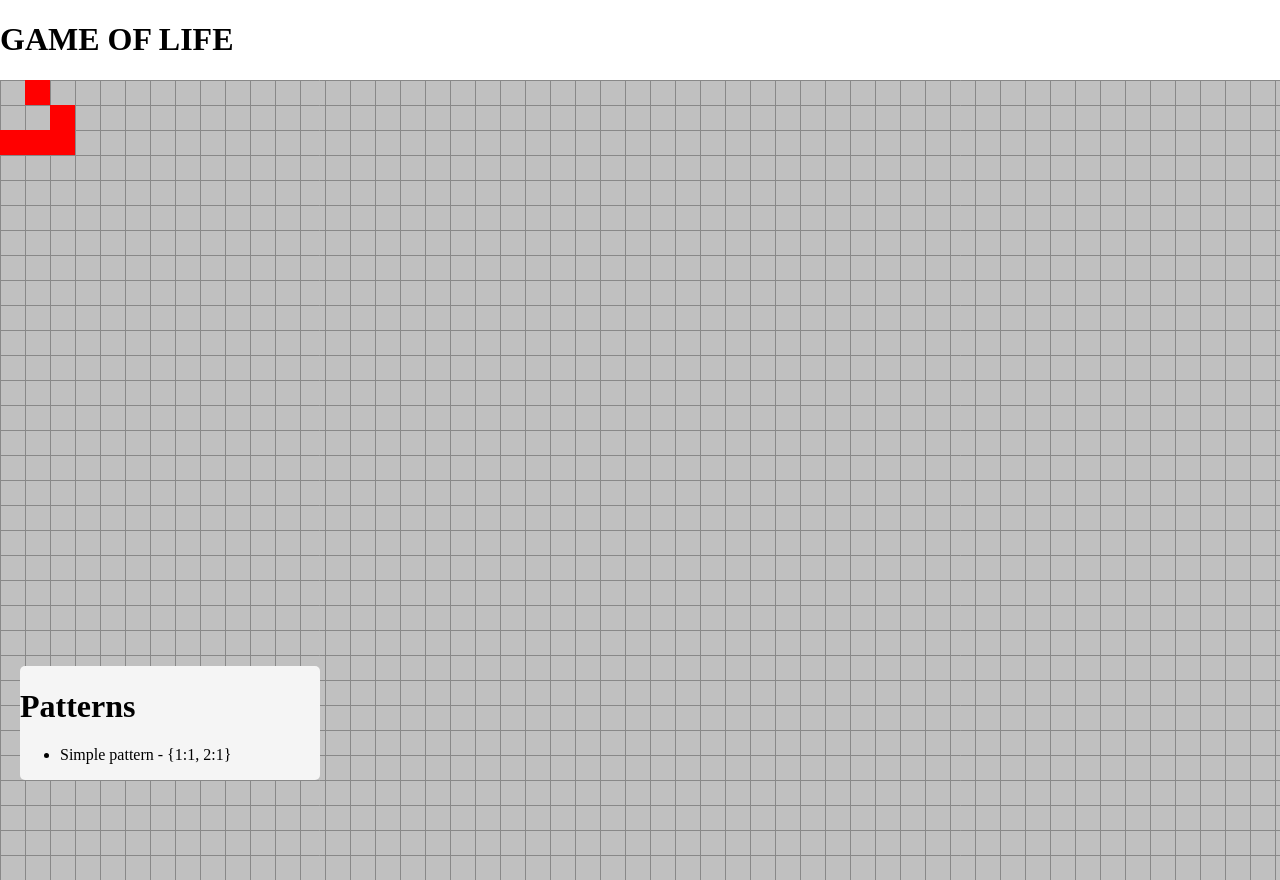
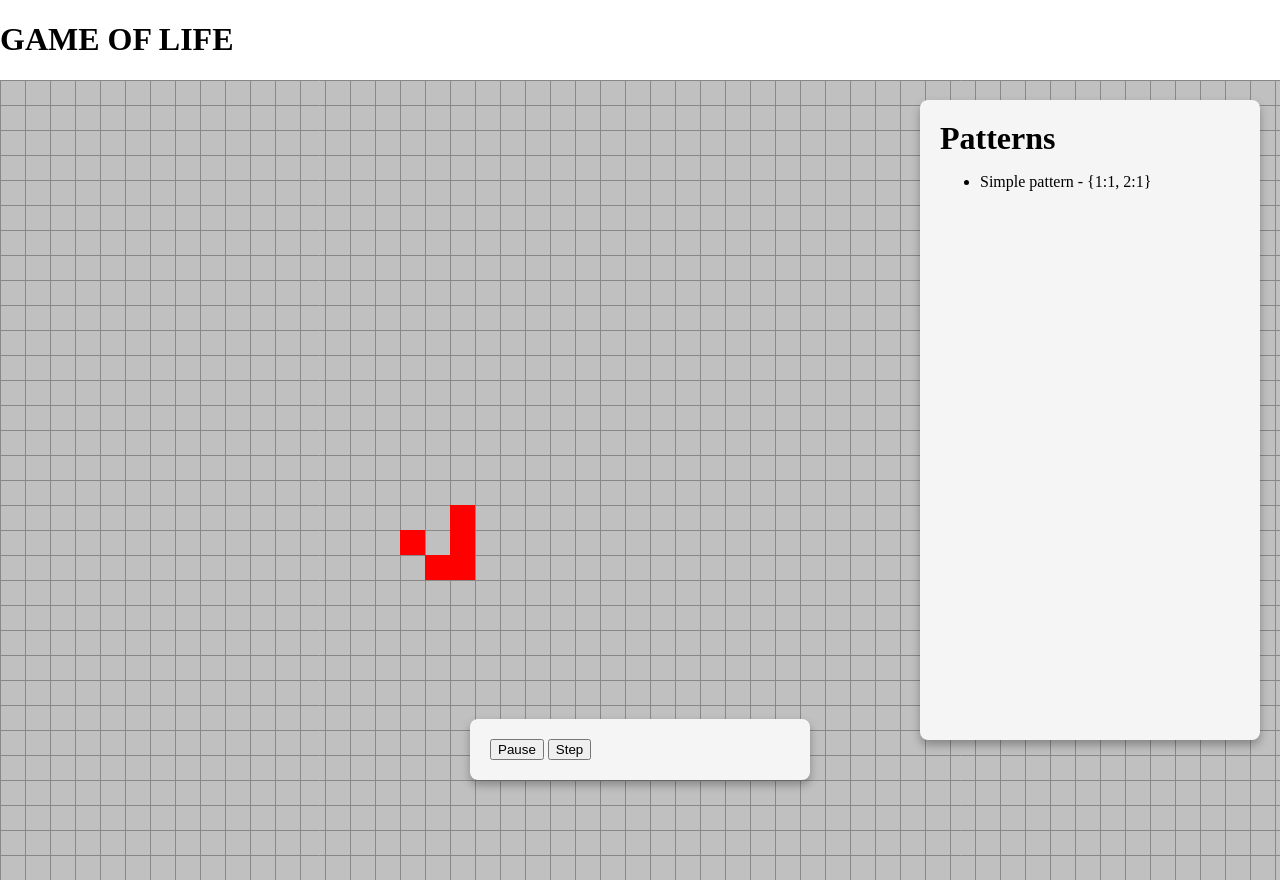
Before and after one commit to BenningtonCS/bennington-game-of-life, a Django app: page / in a window 1280 px wide. Run offline with Django 3.2, Linux system fonts and the light colour scheme; data comes from the database, SQL or seed files in the repository.

Commit message:
Added play, pause and step buttons plus functionalities

```diff
--- a/simulation/static/simulation/css/base.css
+++ b/simulation/static/simulation/css/base.css
@@ -13,12 +13,25 @@ canvas {
 
 }
 
-.pattern-div {
+.pattern-div, .play-pause-div {
     position: absolute;
     z-index: 2;
     background: whitesmoke;
+    padding: 20px;
+    border-radius: 8px;
+    box-shadow: 0px 5px 10px rgba(0, 0, 0, 0.3);
+}
+
+.pattern-div {
+    right: 20px;
+    top: 100px;
+    min-width: 300px;
+    min-height: 600px;
+}
+
+.play-pause-div {
+    left: 50%;
+    transform: translateX(-50%);
     bottom: 20px;
-    left: 20px;
     min-width: 300px;
-    border-radius: 5px;
 }
--- a/simulation/static/simulation/js/base.js
+++ b/simulation/static/simulation/js/base.js
@@ -36,7 +36,7 @@ function draw() {
     });
 
     // update state
-    // state = nextState(state);
+    state = nextState(state);
 }
 
 
@@ -72,6 +72,25 @@ canvas.addEventListener("mousemove", e => {
 });
 
 // loop on page load
-//let intervalID = setInterval(draw, 100);
-//clearInterval(intervalID);
+const pause_btn = document.getElementById('pause-button');
+const play_btn = document.getElementById('play-button');
+const step_btn = document.getElementById('step-button');
+play_btn.style.display = 'none';
+let intervalID = setInterval(draw, 100);
+
+function playGame() {
+    intervalID = setInterval(draw, 100);
+    pause_btn.style.display = 'inline';
+    play_btn.style.display = 'none';
+}
+
+function pauseGame() {
+    clearInterval(intervalID);
+    pause_btn.style.display = 'none';
+    play_btn.style.display = 'inline';
+}
+
+play_btn.addEventListener("click", playGame);
+pause_btn.addEventListener("click", pauseGame);
+step_btn.addEventListener("click", draw);
 draw();
--- a/templates/simulation/index.html
+++ b/templates/simulation/index.html
@@ -11,7 +11,7 @@
 	<h1>GAME OF LIFE</h1>
 	<canvas class="field"></canvas>
 	<div class="pattern-div">
-		<h1>Patterns</h1>
+		<h1 style="margin: 0px 0px;">Patterns</h1>
 		<ul>
 		{% for pattern in object_list %}
 		    <li>{{ pattern.name }} - {{ pattern.pattern }}</li>
@@ -19,6 +19,12 @@
 		</ul>
 	</div>
 
+	<div class="play-pause-div">
+		<button type="button" id="play-button"> Play </button>
+		<button type="button" id="pause-button">Pause</button>
+		<button type="button" id="step-button">Step</button>
+	</div>
+
 	<script src="{% static "simulation/js/base.js" %}" type="module" charset="utf-8" async defer></script>
 </body>
 </html>
```
